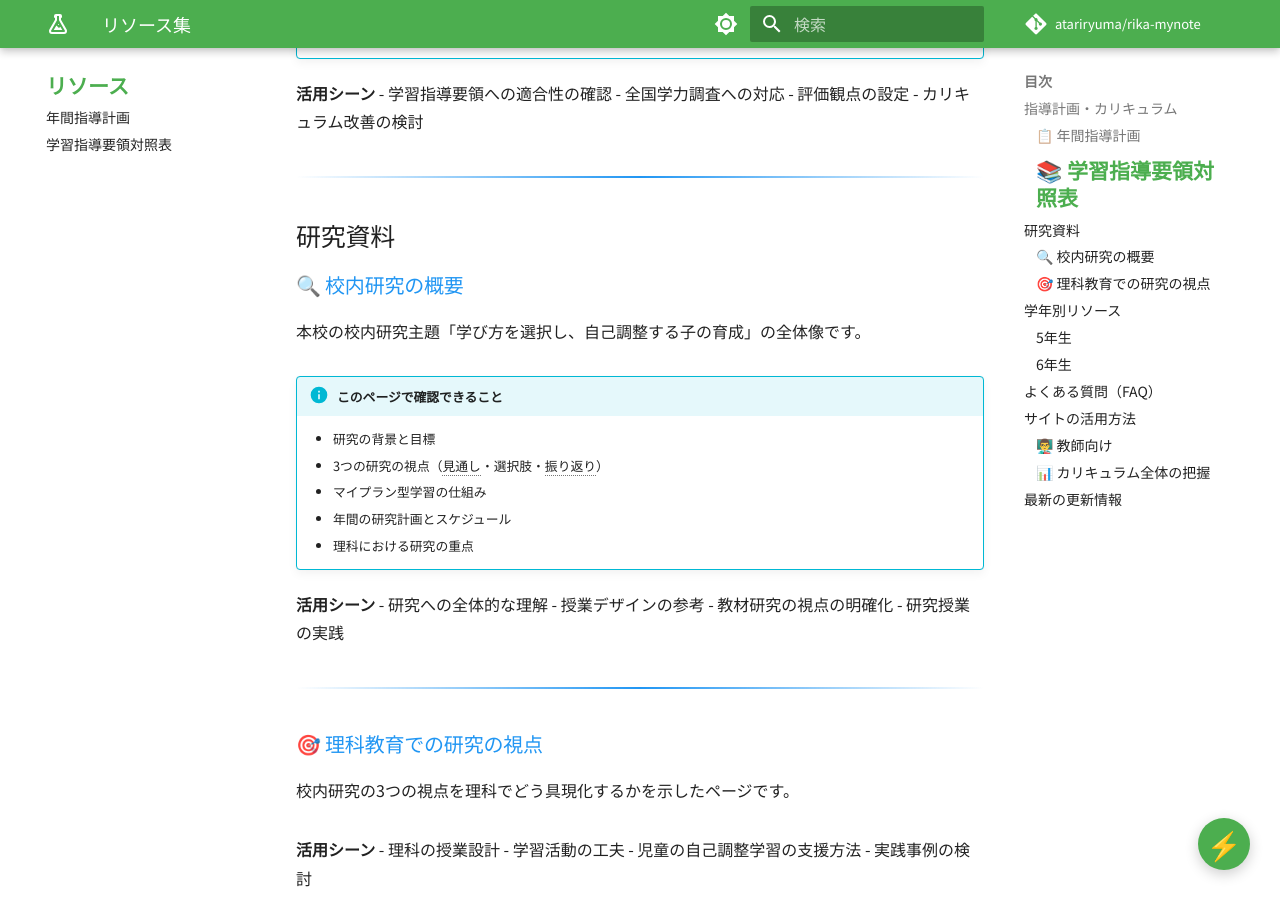
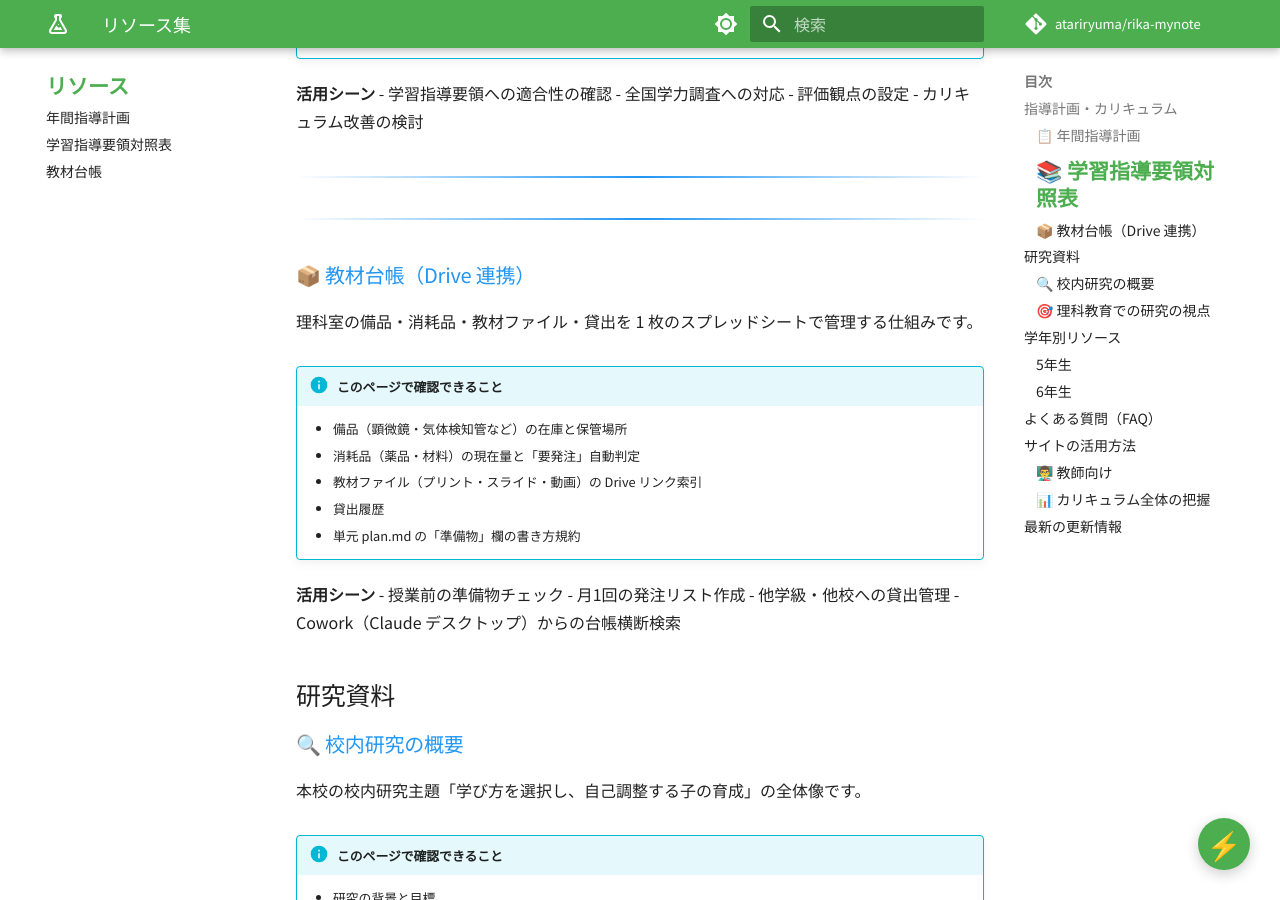
Before and after one commit to atariryuma/rika-mynote, an MkDocs documentation site: the page built from docs/resources/index.md, in a window 1280 px wide and 900 px high, scrolled down 1009 px. Built offline with MkDocs 1.6.1 and Material for MkDocs 9.7.7, drawn with Linux system fonts in a browser that asks for light colours; comment, search, counter and statistics services are not loaded.

Commit message:
docs(resources): 教材台帳(Drive連携)ページを追加
- Add: docs/resources/kyozai-daichou.md
  - Drive上の教材台帳.xlsx の運用ルール
  - シート構成・ID採番・関連単元の書き方
  - Driveフォルダ構造の規約
  - 単元 plan.md の準備物欄の推奨フォーマット
  - Cowork からの典型的な使い方
- Update: docs/resources/index.md にカード追加
- Update: mkdocs.yml の nav に登録
- Update: CONTRIBUTING.md に「7. 教材台帳との連携」を追記

mkdocs build --strict: 0 warnings ✓

Co-Authored-By: Claude Opus 4.6 <noreply@anthropic.com>

```diff
--- a/docs/resources/index.md
+++ b/docs/resources/index.md
@@ -42,6 +42,25 @@
 
 ---
 
+
+---
+
+### 📦 [教材台帳（Drive 連携）](kyozai-daichou.md)
+
+理科室の備品・消耗品・教材ファイル・貸出を 1 枚のスプレッドシートで管理する仕組みです。
+
+!!! info "このページで確認できること"
+    - 備品（顕微鏡・気体検知管など）の在庫と保管場所
+    - 消耗品（薬品・材料）の現在量と「要発注」自動判定
+    - 教材ファイル（プリント・スライド・動画）の Drive リンク索引
+    - 貸出履歴
+    - 単元 plan.md の「準備物」欄の書き方規約
+
+**活用シーン**
+- 授業前の準備物チェック
+- 月1回の発注リスト作成
+- 他学級・他校への貸出管理
+- Cowork（Claude デスクトップ）からの台帳横断検索
 ## 研究資料
 
 ### 🔍 [校内研究の概要](../research/overview.md)
--- a/mkdocs.yml
+++ b/mkdocs.yml
@@ -200,5 +200,6 @@ nav:
     - リソース集: resources/index.md
     - 年間指導計画: resources/annual-plan.md
     - 学習指導要領対照表: resources/shidou-yoryo.md
+    - 教材台帳: resources/kyozai-daichou.md
   - ふりかえり:
     - 年間まとめ: reflection/annual.md
```
Also changed, not shown: CONTRIBUTING.md (+30 -0 lines), docs/resources/kyozai-daichou.md (added, +138 -0 lines).
